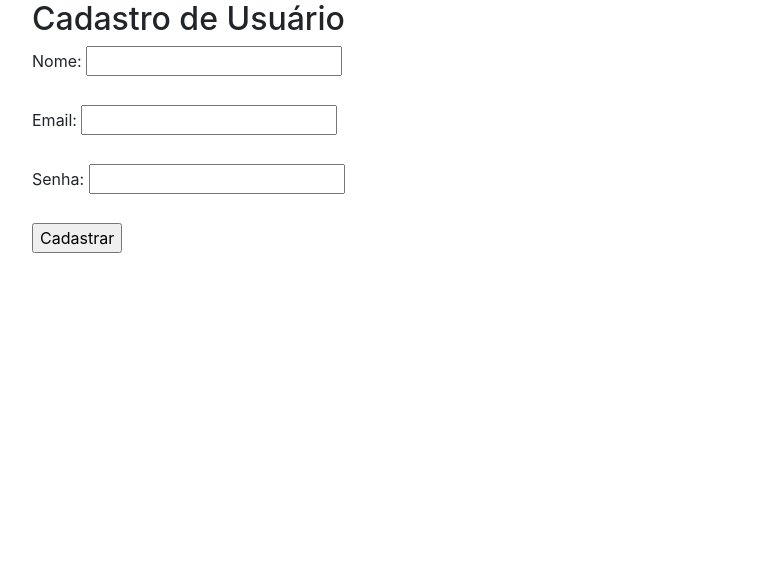
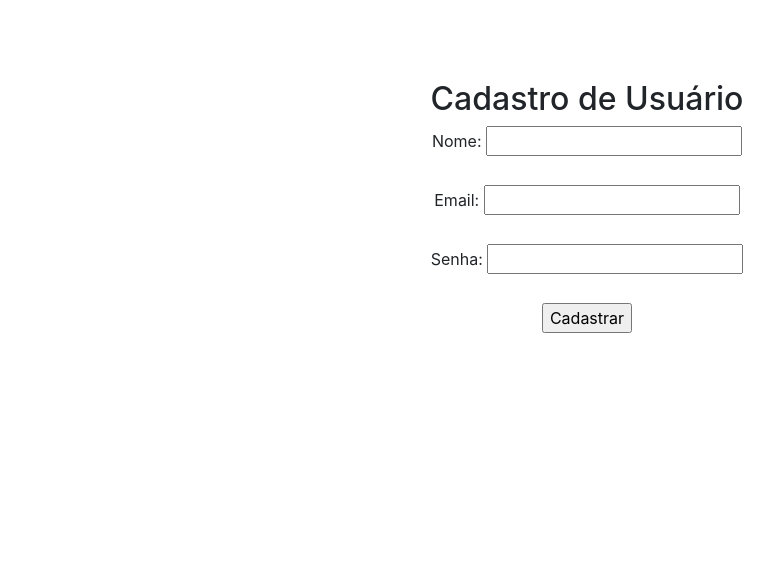
Before and after one commit to BrunoArrudas/Loja_Automoveis_NBPR, a PHP site: page /cadastro.php in a window 1280 px wide. Shown: the part 121-694 px from the top of the page, without its empty margins (53-827 px from the left). Run offline with PHP 8.4, Linux system fonts and the light colour scheme.

Commit message:
Centralizando a pagina de cadastro.php

```diff
--- a/cadastro.php
+++ b/cadastro.php
@@ -5,7 +5,7 @@ include_once 'header.php';
 ?>
 
 
-    <div class="container">
+<div class="container centralizar">
     <h2>Cadastro de Usuário</h2>
     <form action="processa_cadastro.php" method="post">
         <label for="nome">Nome:</label>
@@ -22,6 +22,7 @@ include_once 'header.php';
 </div>
 
 </body>
+
 </html>
 
 <?php
--- a/header.php
+++ b/header.php
@@ -69,6 +69,11 @@
     .contact-list li {
       margin-bottom: 10px;
     }
+
+    .centralizar {
+      text-align: center;
+      margin-top: 5rem;
+    }
   </style>
   <link rel="stylesheet" href="https://stackpath.bootstrapcdn.com/bootstrap/4.5.2/css/bootstrap.min.css">
 </head>
@@ -77,7 +82,7 @@
 
   <div class="navbar">
     <a href="index.php">
-    <img src="imagem/LogoOficial.png" width="150px" id="imglogo">
+      <img src="imagem/LogoOficial.png" width="150px" id="imglogo">
     </a>
     <ul>
       <li><a class="active" href="index.php">Home</a></li>
```
Lines whose indentation alone changed are shown as unchanged.
